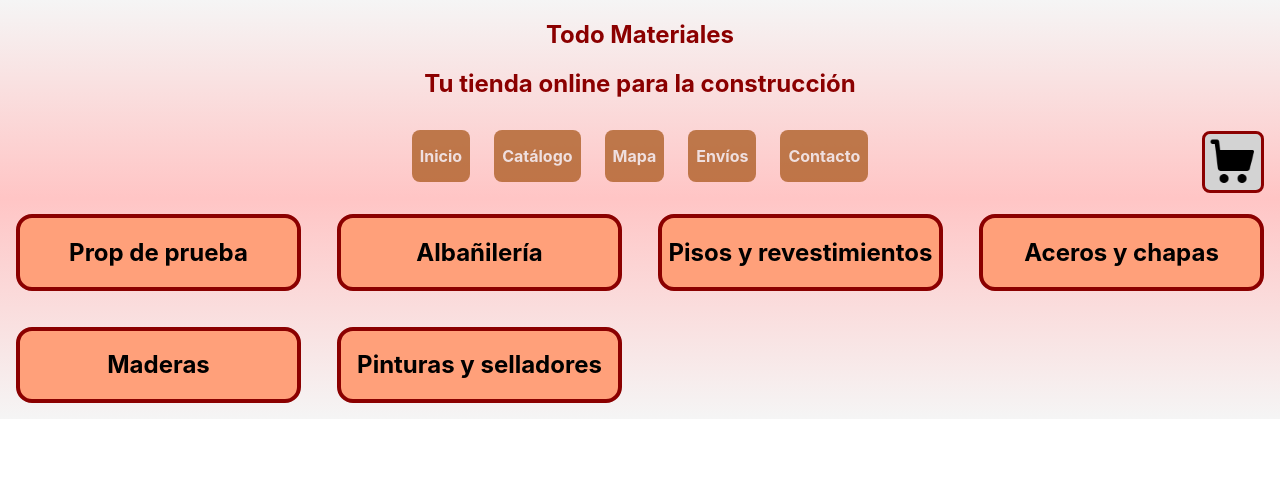
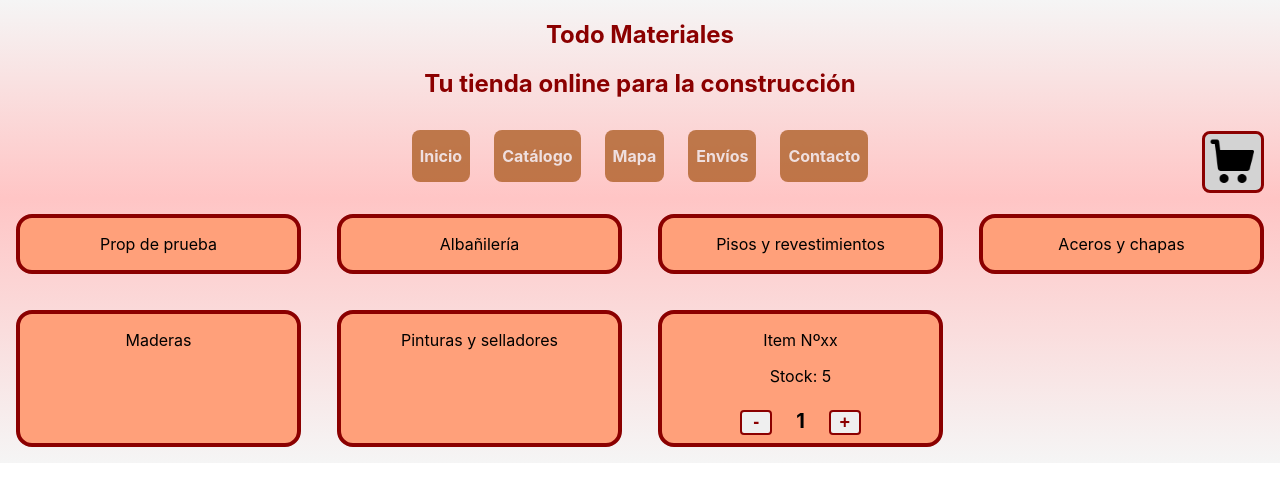
Before and after one commit to nicolasbolcatto/todo-materiales, a React (Create React App) app: page / in a window 1280 px wide. Shown: the top 490 px of the page. Built offline with nearby package versions, Linux system fonts and the light colour scheme.

Commit message:
Added desafio-counter

```diff
--- a/src/components/CartWidget.jsx
+++ b/src/components/CartWidget/CartWidget.jsx
@@ -1,8 +1,11 @@
+// Imports cart icon and css file for CartWidget
 import React from "react";
-import cartIcon from '../images/cartIcon.png';
+import cartIcon from "./cartIcon.png";
+import './CartWidget.css';
 
 const CartWidget = () => {
     return(
+        //Returns the cart icon
         <div>
             <img className="cartIcon" src={cartIcon} alt="cart icon" />
         </div>
--- /dev/null
+++ b/src/components/ItemCount/ItemCount.css
@@ -0,0 +1,23 @@
+.itemCountButton{
+    border: 0.15rem solid darkred;
+    border-radius: 0.25rem;
+    margin: 0.5rem;
+    padding: 0;
+    text-align: center;
+    font-size: large;
+    font-weight: bold;
+    color: darkred;
+    width: 2rem;
+}
+
+.itemCountInput{
+    font-weight: bold;
+    font-size: 1.25rem;
+    margin: 0.5rem;
+    padding: 0.5rem;
+    border-radius: 0.5rem;
+}
+
+.itemCountButton:hover{
+    cursor: pointer;
+}
--- /dev/null
+++ b/src/components/ItemCount/ItemCount.jsx
@@ -0,0 +1,35 @@
+//Imports css file for ItemCount
+import React from "react";
+import './ItemCount.css';
+
+function ItemCount ({itemName,stock,initial}) {
+    //Defines Hook for state "count"
+    const [count,setCount]= React.useState(1);
+
+    //Defines a function to reduce the quantity in the counter, and checks whether count is less or not than initial. If it is, it sets count to initial
+    function onReduce(){
+        if (count > 1){
+            setCount(count-1)
+        } else
+            setCount(initial)
+    }
+
+    //Defines a function to increase the quantity in the counter, and checks whether count is less than stock. If it is not, it sets count to stock
+    function onAdd(){
+        if (count < 5){
+            setCount(count+1)
+        } else
+            setCount(stock)
+    }
+
+    return(
+        //Renders the counter and "add"/"reduce" buttons, along with the stock of the item
+        <div>
+            <p>{itemName}</p>
+            <p>Stock: {stock}</p>
+            <button className="itemCountButton" onClick = {onReduce}>-</button><span className="itemCountInput">{count}</span><button className="itemCountButton" onClick={onAdd}>+</button>
+        </div>
+    )
+    }
+
+export default ItemCount
--- a/src/components/ItemListContainer.jsx
+++ /dev/null
@@ -1,28 +0,0 @@
-import React from "react";
-
-const ItemListContainer = (props) => {
-    return(
-        <div className="itemList">
-            <div className="item">
-                <h2>{props.greeting}</h2>
-            </div>
-            <div className="item">
-                <h2>Albañilería</h2>
-            </div>
-            <div className="item">
-                <h2>Pisos y revestimientos</h2>
-            </div>
-            <div className="item">
-                <h2>Aceros y chapas</h2>
-            </div>
-            <div className="item">
-                <h2>Maderas</h2>
-            </div>
-            <div className="item">
-                <h2>Pinturas y selladores</h2>
-            </div>
-        </div>
-    )
-    }
-
-export default ItemListContainer
--- /dev/null
+++ b/src/components/ItemListContainer/ItemListContainer.jsx
@@ -0,0 +1,36 @@
+//Imports ItemCount component and css file for ItemListContainer
+import React from "react";
+import ItemCount from "../ItemCount/ItemCount";
+import './ItemListContainer.css';
+
+const ItemListContainer = (props) => {
+    return(
+        //Returns the item list, for now it is just an example
+        //Returns the ItemCount component
+        <div className="itemList">
+            <div className="item">
+                <p>{props.greeting}</p>
+            </div>
+            <div className="item">
+                <p>Albañilería</p>
+            </div>
+            <div className="item">
+                <p>Pisos y revestimientos</p>
+            </div>
+            <div className="item">
+                <p>Aceros y chapas</p>
+            </div>
+            <div className="item">
+                <p>Maderas</p>
+            </div>
+            <div className="item">
+                <p>Pinturas y selladores</p>
+            </div>
+            <div className="item">
+                <ItemCount itemName={"Item Nºxx"} stock={5} initial={1}/>
+            </div>
+        </div>
+    )
+    }
+
+export default ItemListContainer
--- a/src/components/NavBar.jsx
+++ b/src/components/NavBar/NavBar.jsx
@@ -1,7 +1,10 @@
+//imports CartWidget component and css file for NavBar
 import React from "react";
-import CartWidget from "./CartWidget";
+import CartWidget from "../CartWidget/CartWidget";
+import './NavBar.css';
 
 const NavBar = () => {
+    //Renders the navbar and the CartWidget component
     return(
         <nav className="nav">
             <div className="topNav">
@@ -13,7 +16,6 @@ const NavBar = () => {
                     <CartWidget />
                 </div>
             </div>
-
 
             <div className="buttons">
                 <div className="navButton">
```
Also changed, not shown: src/App.jsx (+4 -5 lines), src/components/CartWidget/CartWidget.css (renamed from src/components/CartWidget.css), src/components/CartWidget/cartIcon.png (renamed from src/images/cartIcon.png), src/components/ItemListContainer/ItemListContainer.css (renamed from src/components/ItemListContainer.css), src/components/NavBar/NavBar.css (renamed from src/components/NavBar.css).
